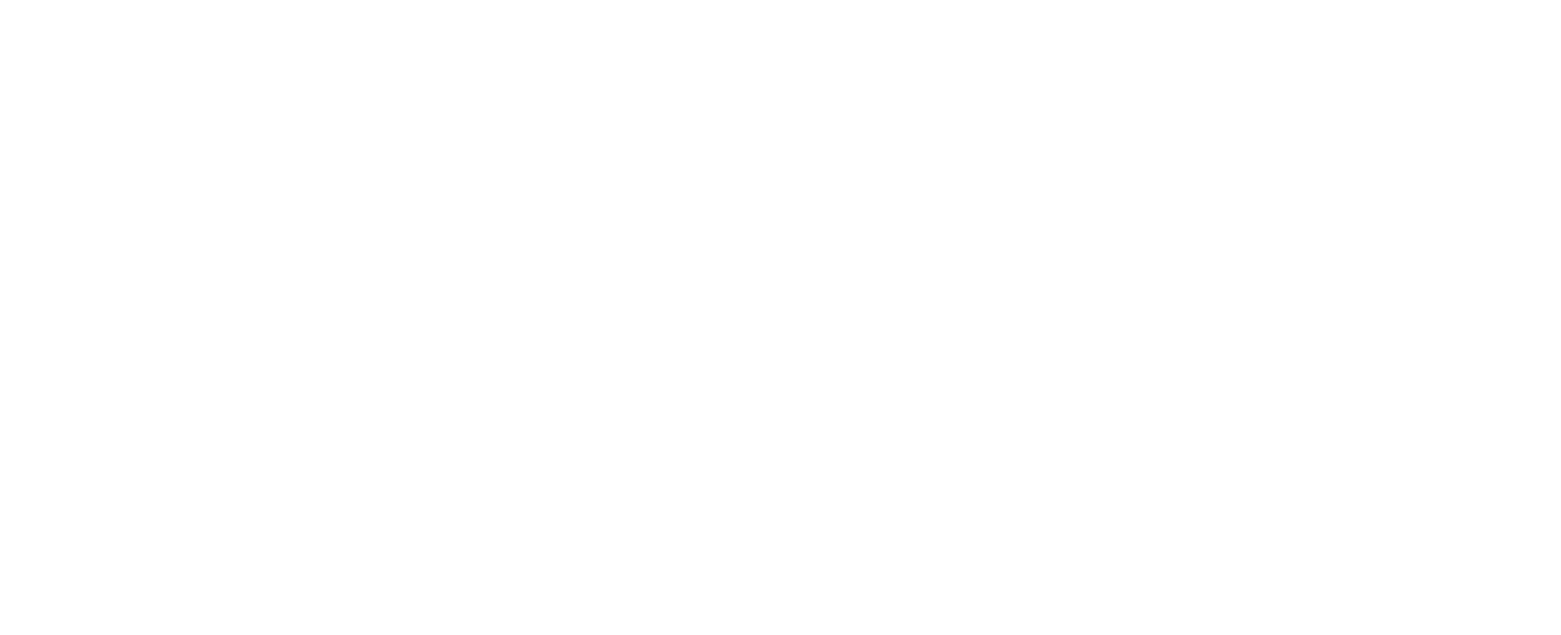
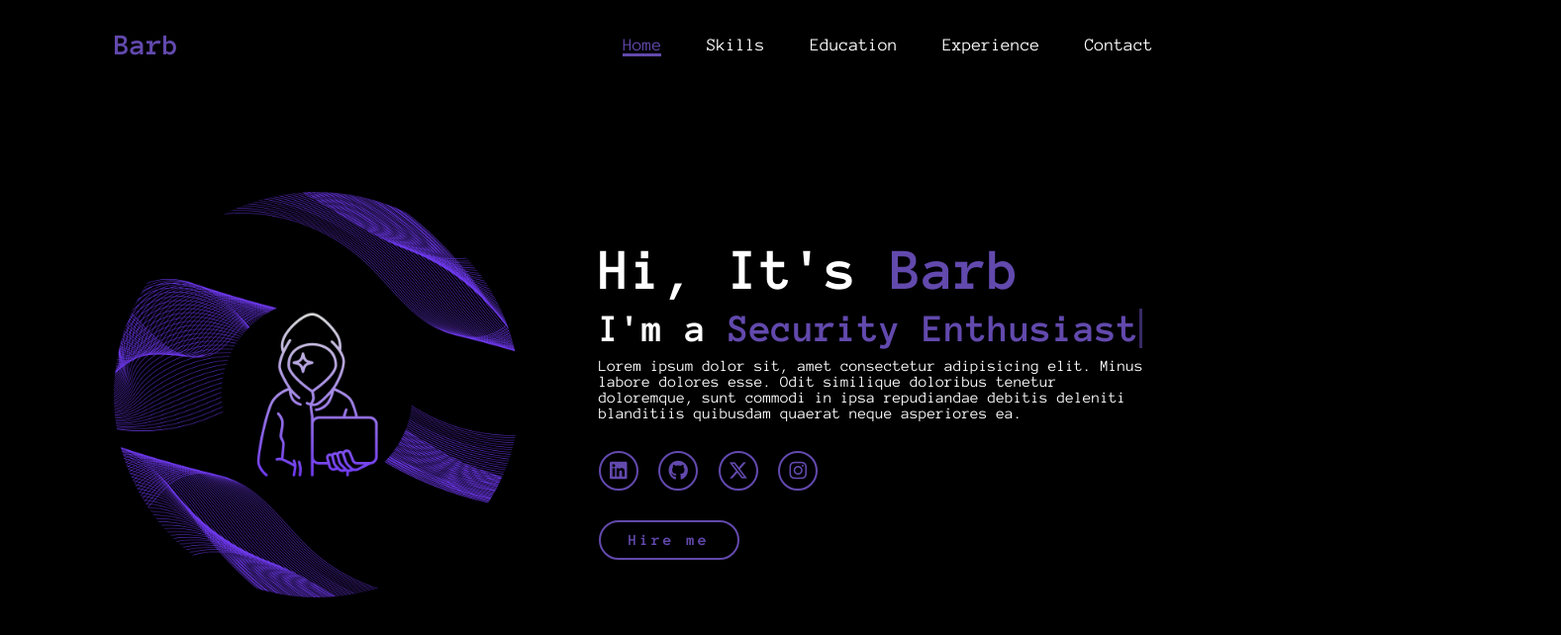
Before and after one commit to barbieagrawal/security-portfolio, a plain HTML site: page index.html in a window 1280 px wide. Shown: the whole page at 99% size, 1577 px wide, since content can reach past the window. Drawn offline with Linux system fonts and the light colour scheme.

Commit message:
landing page index and css updated

```diff
--- a/index.html
+++ b/index.html
@@ -1,11 +1,41 @@
 <!DOCTYPE html>
 <html lang="en">
+
 <head>
     <meta charset="UTF-8">
     <meta name="viewport" content="width=device-width, initial-scale=1.0">
-    <title>Barbie Agrawal</title>
+    <link rel="stylesheet" href="https://cdnjs.cloudflare.com/ajax/libs/font-awesome/6.5.2/css/all.min.css">
+    <link rel="stylesheet" href="style.css">
+    <title>Barb</title>
 </head>
 <body>
+    <header>
+        <a href="#" class="logo">Barb</a>
 
+        <nav>
+            <a href="#" class="active"> Home</a>
+            <a href="#" >Skills</a>
+            <a href="#" >Education</a>
+            <a href="#" >Experience</a>
+            <a href="#" >Contact</a>
+        </nav>
+    </header>
+    <section class="home">
+        <div class="home-img">
+            <img src="main1.jpg" alt="">
+        </div>
+        <div class="home-content">
+            <h1>Hi, It's <span>Barb</span></h1>
+            <h3 class="typing-text">I'm a <span></span></h3>
+            <p>Lorem ipsum dolor sit, amet consectetur adipisicing elit. Minus labore dolores esse. Odit similique doloribus tenetur doloremque, sunt commodi in ipsa repudiandae debitis deleniti blanditiis quibusdam quaerat neque asperiores ea.</p>
+            <div class="social-icons">
+                <a href="#"><i class="fa-brands fa-linkedin"></i></a>
+                <a href="#"><i class="fa-brands fa-github"></i></a>
+                <a href="#"><i class="fa-brands fa-x-twitter"></i></a>
+                <a href="#"><i class="fa-brands fa-instagram"></i></a>
+            </div>
+            <a href="#" class="btn">Hire me</a>
+        </div>
+    </section>
 </body>
 </html>
--- /dev/null
+++ b/style.css
@@ -0,0 +1,269 @@
+@import url('https://fonts.googleapis.com/css2?family=Anonymous+Pro:ital,wght@0,400;0,700;1,400;1,700&family=Black+Ops+One&family=Montserrat:ital,wght@0,100..900;1,100..900&display=swap');
+
+*{
+    margin: 0;
+    padding: 0;
+    box-sizing: border-box;
+    text-decoration: none;
+    border: none;
+    outline: none;
+    font-family: 'Anonymous Pro', sans-serif;
+}
+
+html{
+    font-size: 62.5%;
+}
+
+body{
+    width: 100%;
+    height: 100vh;
+    overflow-x: hidden;
+    background-color: black;
+    color: white;
+}
+
+header{
+    margin-top: 20px;
+    position: fixed;
+    top: 0;
+    left: 0;
+    width: 100%;
+    padding: 1rem 9%;
+    background-color: transparent;
+    filter: drop-shadow(10px);
+    display: flex;
+    justify-content: space-between;
+    align-items: center;
+    z-index: 100;
+}
+
+.logo{
+    font-size: 3rem;
+    color: #6249ad;
+    font-weight: 800;
+    cursor: pointer;
+    transition: 0.5s ease;
+}
+
+.logo:hover{
+    transform: scale(1.1);
+}
+
+nav a{
+    font-size: 1.8rem;
+    color: white;
+    margin-left: 4rem;
+    font-weight: 500;
+    transition: 0.3s ease;
+    border-bottom: 3px solid transparent;
+}
+
+nav a:hover,
+nav a.active{
+    color: #6249ad;
+    border-bottom: 3px solid #6249ad;
+}
+
+@media(max-width:995px){
+    nav{
+        position: absolute;
+        display: none;
+        top: 0;
+        right: 0;
+        width: 40%;
+        border-left: 3px solid #6249ad;
+        border-bottom: 3px solid #6249ad;
+        border-bottom-left-radius: 2rem;
+        padding: 1rem solid;
+        background-color: #161616;
+        border-top: 0.1rem solid rgba(0,0,0,0.1);
+    }
+
+    nav.active{
+        display: block;
+    }
+
+    nav a{
+        display: block;
+        font-size: 2rem;
+        margin: 3rem 0;
+    }
+
+    nav a:hover,
+    nav a.active{
+        padding: 1rem;
+        border-radius: 0.5rem;
+        border-bottom: 0.5rem solid #6249ad;
+    }
+}
+
+section{
+    min-height: 100vh;
+    padding: 5rem 9% 5rem;
+}
+
+.home{
+    display: flex;
+    justify-content: center;
+    align-items: center;
+    gap: 8rem;
+    background-color: black;
+}
+
+.home .home-content h1{
+    font-size: 6rem;
+    font-weight: 700;
+    line-height: 1.3;
+}
+
+span{
+    color: #6249ad;
+}
+
+.home-content h3{
+    font-size: 4rem;
+    margin-bottom: 1rem;
+    font-weight: 700;
+}
+
+.home-content p{
+    font-size: 1.6rem;
+}
+
+.home-img{
+    border-radius: 50%;
+}
+
+.home-img img{
+    position: relative;
+    width: 32vw;
+    border-radius: 50%;
+    box-shadow: 0 0 25px solid #6249ad;
+    cursor: pointer;
+    transition: 0.2s linear;
+}
+
+.home-img img:hover{
+    font-size: 1.8rem;
+    font-weight: 500;
+}
+
+.social-icons a{
+    display: inline-flex;
+    justify-content: center;
+    align-items: center;
+    width: 4rem;
+    height: 4rem;
+    background-color: transparent;
+    border: 0.2rem solid #6249ad;
+    font-size: 2rem;
+    border-radius: 50%;
+    margin: 3rem 1.5rem 3rem 0;
+    transition: 0.3s ease;
+    color: #6249ad;
+}
+
+.social-icons a:hover{
+    color: black;
+    transform: scale(1.3) translateY(-5px);
+    background-color: #6249ad;
+    box-shadow: 0  0 25px #6249ad;
+}
+
+.btn{
+    display: inline-block;
+    padding: 1rem 2.8rem;
+    background-color: black;
+    border-radius: 4rem;
+    font-size: 1.6rem;
+    color: #6249ad;
+    letter-spacing: 0.3rem;
+    font-weight: 600;
+    border: 2px solid #6249ad;
+    transition: 0.3s ease;
+    cursor: pointer;
+}
+
+.btn:hover{
+    transform: scale3d(1.03);
+    background-color: #6249ad;
+    color: black;
+    box-shadow: 0 0 25px #6249ad;
+}
+
+.typing-text{
+    font-size: 34px;
+    font-weight: 600;
+    min-width: 280px;
+}
+
+.typing-text span{
+    position: relative;
+}
+
+.typing-text span::before{
+    content: "software Developer";
+    color: #6249ad;
+    animation: words 20s infinite;
+}
+
+.typing-text span::after{
+    content: "";
+    background-color: black;
+    position: absolute;
+    width: calc(100% + 8px);
+    height: 100%;
+    border-left: 3px solid black;
+    right: -8;
+    animation: cursor 0.6s infinite;
+}
+
+@keyframes cursor{
+    to{
+        border-left: 3px solid #6249ad;
+    }
+}
+
+@keyframes words{
+    0%, 20%{
+        content: "Web Developer";
+    }
+    21%, 40%{
+        content: "Security Enthusiast";
+    }
+    41%, 60%{
+        content: "Web Designer";
+    }
+    61%, 80%{
+        content: "Writer";
+    }
+    81%, 100%{
+        content: "Poet";
+    }
+}
+
+@media (max-width: 1000px){
+    .home{
+        gap: 4rem;
+    }
+}
+
+@media(max-width:995px){
+    .home{
+        flex-direction: column;
+        margin: 5rem 4rem;
+    }
+
+    .home .home-content h3{
+        font-size: 2.5rem;
+    }
+
+    .home-content h1{
+        font-size: 5rem;
+    }
+
+    .home-img img{
+        width: 70vw;
+        margin-top: 4rem;
+    }
+}
```
Also changed, not shown: index.css (deleted), main1.jpg (added).
